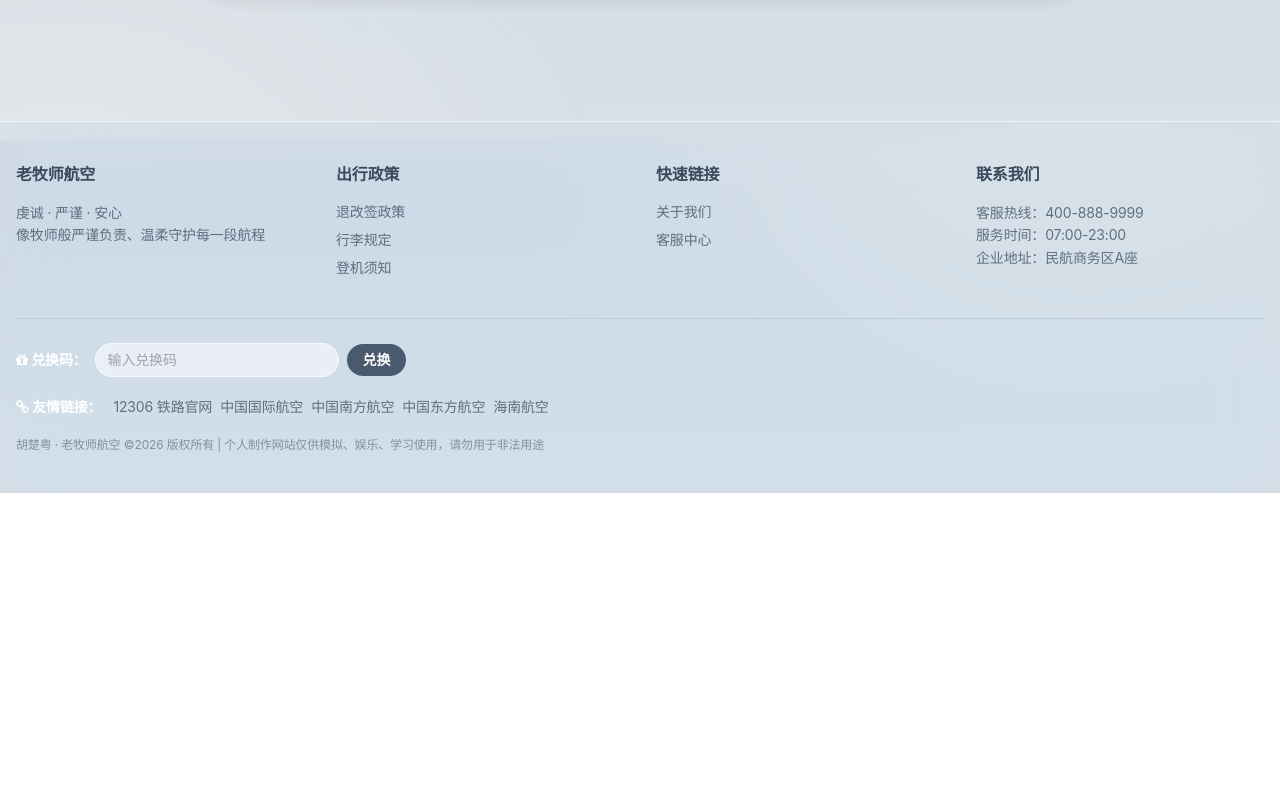
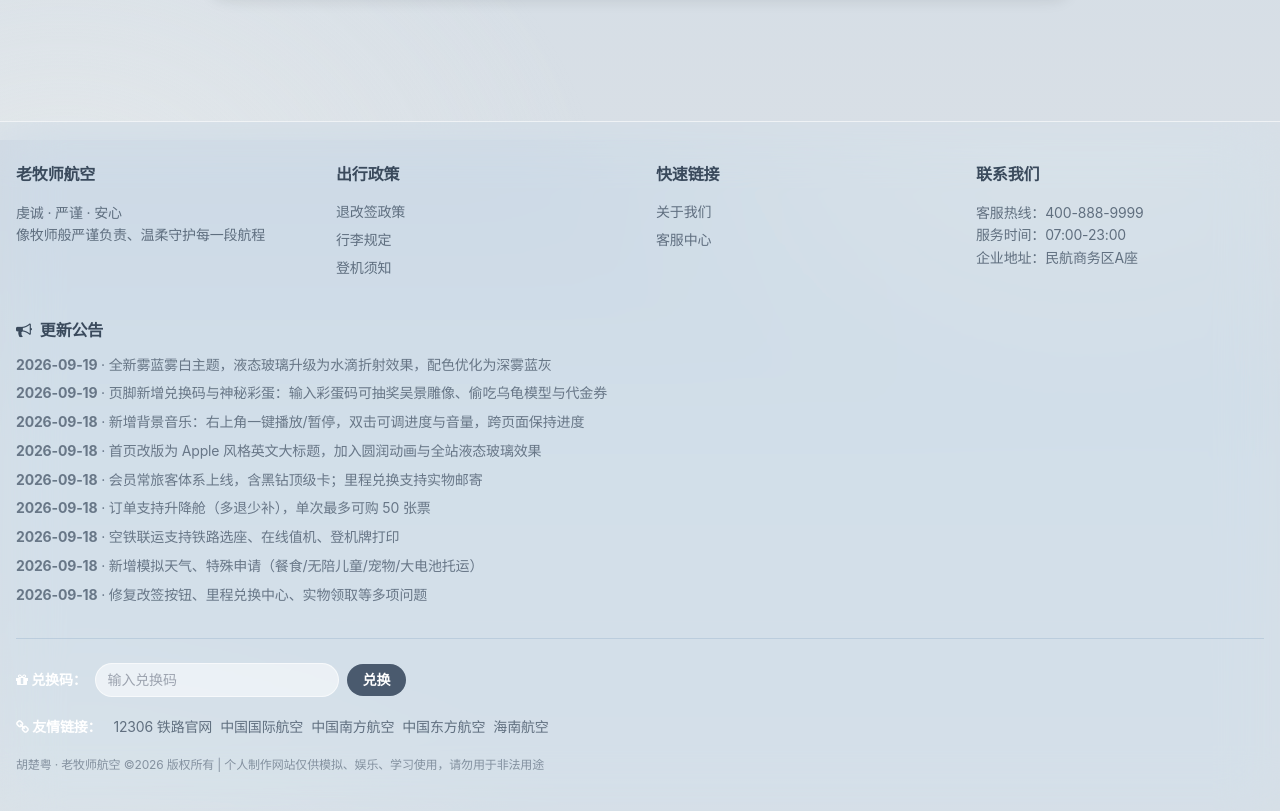
Before and after one commit to huchuyue9178/lmsairlines, a plain HTML site: page about.html in a window 1280 px wide. Shown: the part 660-1471 px from the top of the page. Before the commit the page ends 1153 px from the top, so only its background shows below. Drawn offline with nearby package versions, Linux system fonts and the light colour scheme.

Commit message:
feat: 页脚快速链接下方新增更新公告，汇总历次迭代(雾蓝主题/彩蛋抽奖/背景音乐/会员体系/升降舱/值机/天气特殊申请/bug修复等)

```diff
--- a/about.html
+++ b/about.html
@@ -5,9 +5,9 @@
     <meta name="viewport" content="width=device-width, initial-scale=1.0">
     <title>关于我们 | 老牧师航空</title>
     <script src="https://cdn.tailwindcss.com/3.4.16"></script>
-    <script src="assets/tailwind-config.js?v=20260918q"></script>
+    <script src="assets/tailwind-config.js?v=20260918r"></script>
     <link href="https://cdn.jsdelivr.net/npm/font-awesome@4.7.0/css/font-awesome.min.css" rel="stylesheet">
-    <link rel="stylesheet" href="assets/style.css?v=20260918q">
+    <link rel="stylesheet" href="assets/style.css?v=20260918r">
 </head>
 <body class="text-textDark">
     <div id="siteHeader"></div>
@@ -28,7 +28,7 @@
         </div>
     </main>
     <div id="siteFooter"></div>
-    <script src="assets/data.js?v=20260918q"></script>
-    <script src="assets/common.js?v=20260918q"></script>
+    <script src="assets/data.js?v=20260918r"></script>
+    <script src="assets/common.js?v=20260918r"></script>
 </body>
 </html>
--- a/assets/common.js
+++ b/assets/common.js
@@ -151,6 +151,20 @@
                 '<div><h4 class="font-semibold text-textDark text-base mb-4">出行政策</h4><ul class="space-y-2 text-sm"><li><a href="policy.html" class="hover:underline">退改签政策</a></li><li><a href="policy.html" class="hover:underline">行李规定</a></li><li><a href="policy.html" class="hover:underline">登机须知</a></li></ul></div>'+
                 '<div><h4 class="font-semibold text-textDark text-base mb-4">快速链接</h4><ul class="space-y-2 text-sm"><li><a href="about.html" class="hover:underline">关于我们</a></li><li><a href="customer.html" class="hover:underline">客服中心</a></li></ul></div>'+
                 '<div><h4 class="font-semibold text-textDark text-base mb-4">联系我们</h4><p class="text-sm leading-relaxed">客服热线：400-888-9999<br>服务时间：07:00-23:00<br>企业地址：民航商务区A座</p></div>'+
+            '</div>'+
+            '<div class="mb-8">'+
+                '<h4 class="font-semibold text-textDark text-base mb-3"><i class="fa fa-bullhorn mr-2"></i>更新公告</h4>'+
+                '<ul class="text-sm space-y-1.5 leading-relaxed" style="color:rgba(58,74,92,0.7)">'+
+                    '<li><b>2026-09-19</b> · 全新雾蓝雾白主题，液态玻璃升级为水滴折射效果，配色优化为深雾蓝灰</li>'+
+                    '<li><b>2026-09-19</b> · 页脚新增兑换码与神秘彩蛋：输入彩蛋码可抽奖吴景雕像、偷吃乌龟模型与代金券</li>'+
+                    '<li><b>2026-09-18</b> · 新增背景音乐：右上角一键播放/暂停，双击可调进度与音量，跨页面保持进度</li>'+
+                    '<li><b>2026-09-18</b> · 首页改版为 Apple 风格英文大标题，加入圆润动画与全站液态玻璃效果</li>'+
+                    '<li><b>2026-09-18</b> · 会员常旅客体系上线，含黑钻顶级卡；里程兑换支持实物邮寄</li>'+
+                    '<li><b>2026-09-18</b> · 订单支持升降舱（多退少补），单次最多可购 50 张票</li>'+
+                    '<li><b>2026-09-18</b> · 空铁联运支持铁路选座、在线值机、登机牌打印</li>'+
+                    '<li><b>2026-09-18</b> · 新增模拟天气、特殊申请（餐食/无陪儿童/宠物/大电池托运）</li>'+
+                    '<li><b>2026-09-18</b> · 修复改签按钮、里程兑换中心、实物领取等多项问题</li>'+
+                '</ul>'+
             '</div>'+
             '<div class="border-t pt-6 mb-4" style="border-color:rgba(150,175,200,0.4)"><div class="text-sm leading-loose">'+
                 '<span class="font-semibold text-white mr-2"><i class="fa fa-gift"></i> 兑换码：</span>'+
```
Also changed, not shown: booking.html (+4 -4 lines), cart.html (+4 -4 lines), checkin.html (+4 -4 lines), customer.html (+4 -4 lines), egg.html (+5 -5 lines), flight.html (+4 -4 lines), index.html (+4 -4 lines), member.html (+4 -4 lines), order.html (+4 -4 lines), policy.html (+4 -4 lines), special.html (+4 -4 lines).
